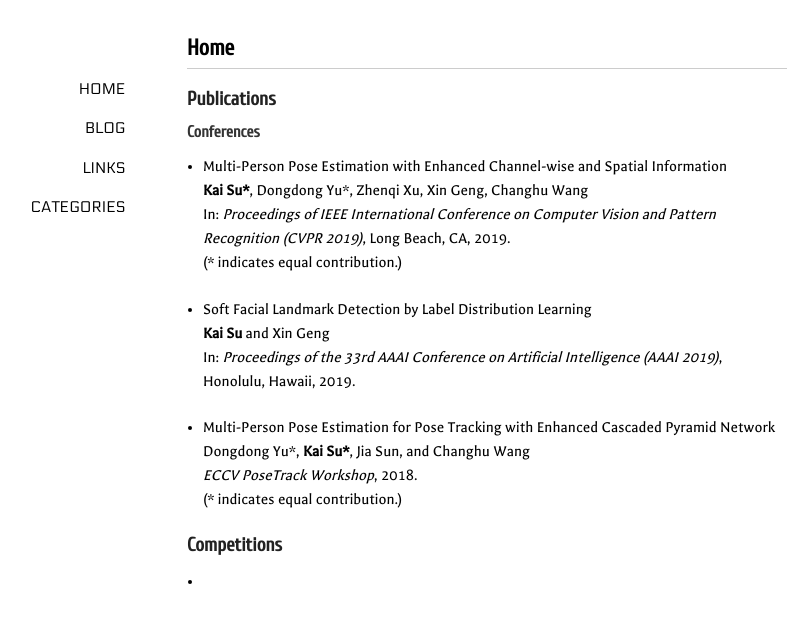
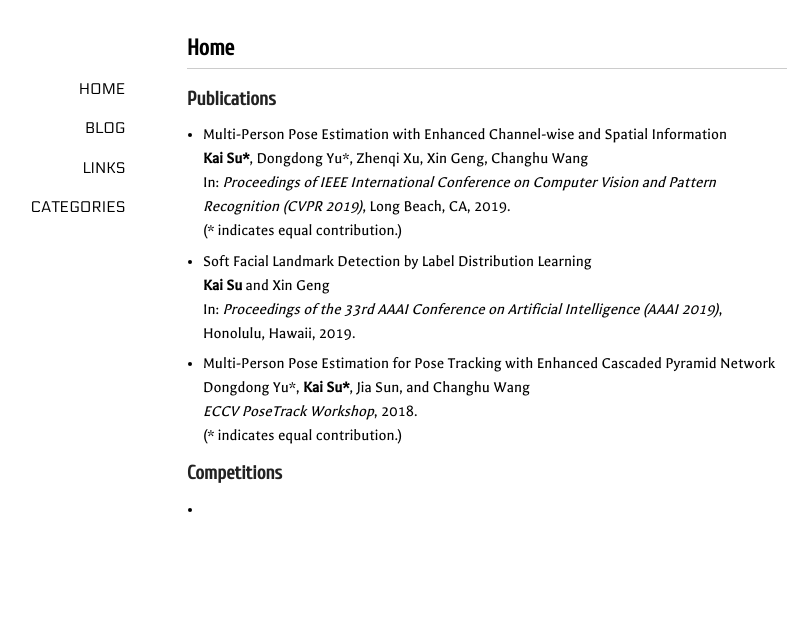
Before and after one commit to 7color94/7color94.github.io, a Jekyll site: the page built from index.md, in a window 1280 px wide. Shown: the top 623 px of the page, without its empty margins (153-959 px from the left). Built offline with Jekyll 4.4.1, drawn with Linux system fonts in a browser that asks for light colours; nearby versions of some CDN libraries.

Commit message:
update home

```diff
--- a/index.md
+++ b/index.md
@@ -6,17 +6,13 @@ comments: no
 
 ### Publications
 
-#### Conferences
-
 - Multi-Person Pose Estimation with Enhanced Channel-wise and Spatial Information <br>
 **Kai Su\***, Dongdong Yu\*, Zhenqi Xu, Xin Geng, Changhu Wang <br>
 In: *Proceedings of IEEE International Conference on Computer Vision and Pattern Recognition (CVPR 2019)*, Long Beach, CA, 2019. <br>
 (\* indicates equal contribution.)
-
 - Soft Facial Landmark Detection by Label Distribution Learning <br>
 **Kai Su** and Xin Geng <br>
 In: *Proceedings of the 33rd AAAI Conference on Artificial Intelligence (AAAI 2019)*, Honolulu, Hawaii, 2019.
-
 - Multi-Person Pose Estimation for Pose Tracking with Enhanced Cascaded Pyramid Network <br>
 Dongdong Yu\*, **Kai Su\***, Jia Sun, and Changhu Wang <br>
 *ECCV PoseTrack Workshop*, 2018. <br>
```
